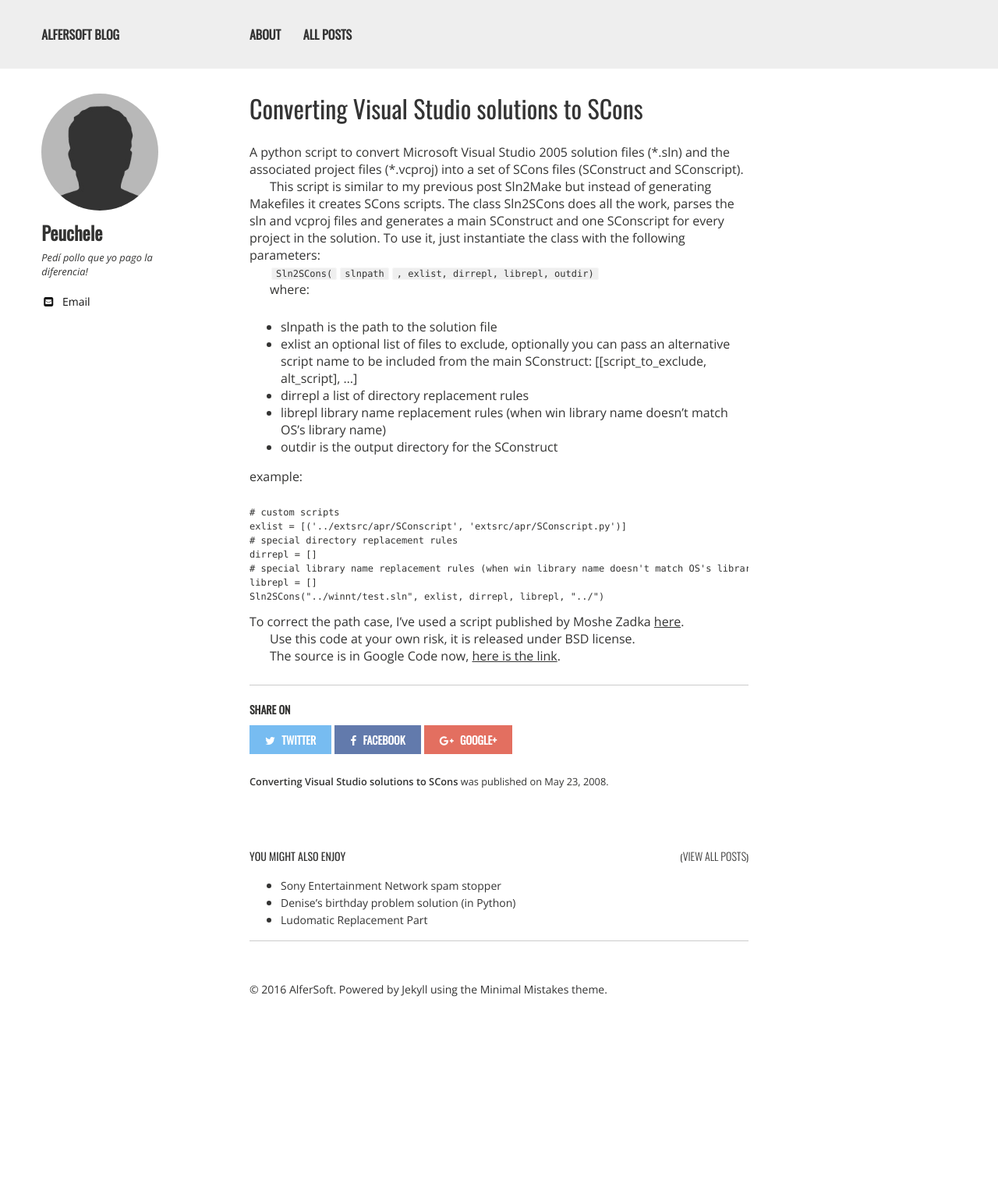
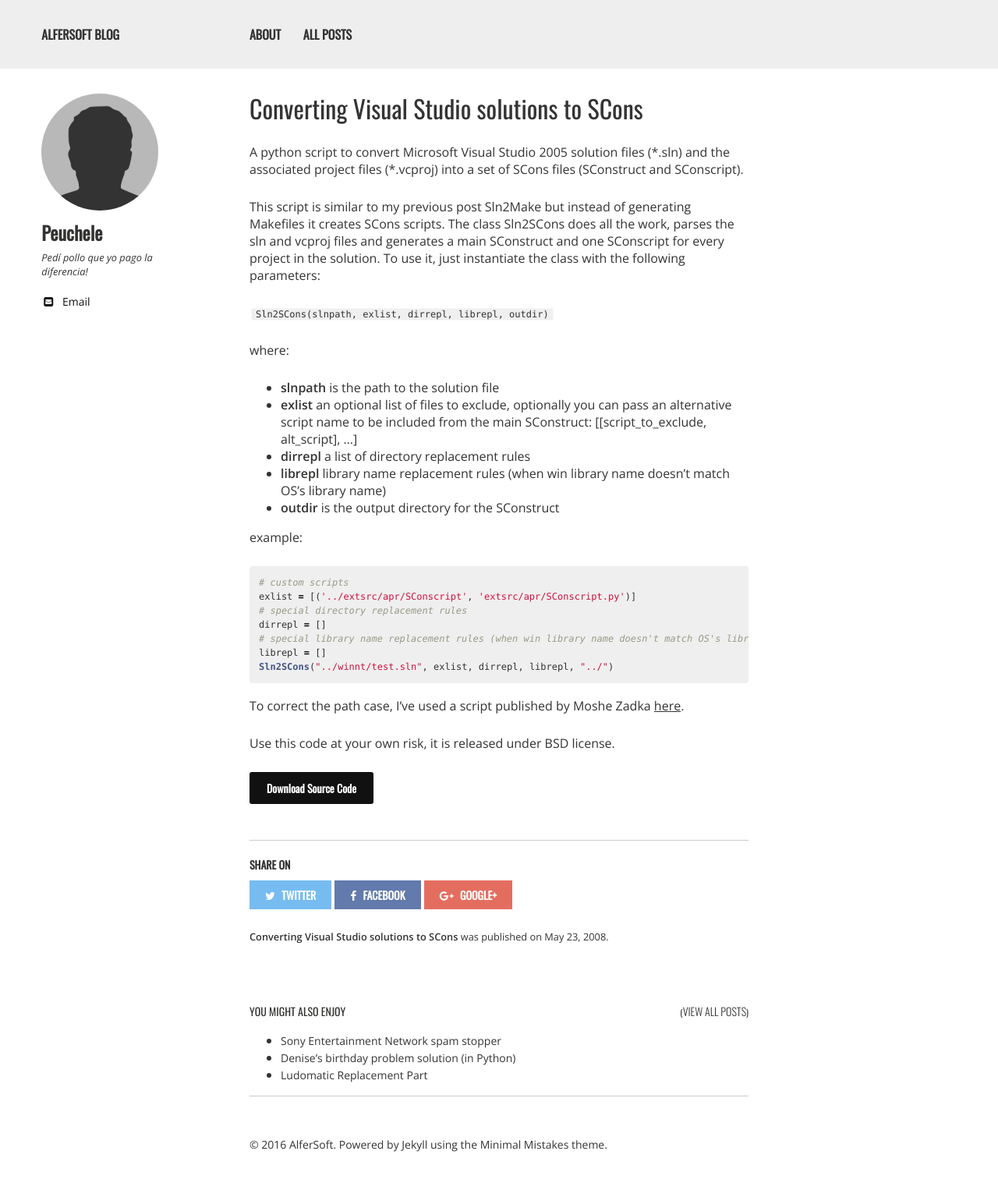
Before and after one commit to fvicente/alfersoft.com.ar, a Jekyll site: the page built from _posts/2008-05-23-converting-visual-studio-solutions-to-scons.md, in a window 1280 px wide. Shown: the whole page at 78% size. Built offline with Jekyll 4.4.1, drawn with Linux system fonts in a browser that asks for light colours; nearby versions of some CDN libraries; comment, search, counter and statistics services are not loaded; before the commit the page ends 1327 px from its top, so only the background shows below that.

Commit message:
Porting posts

```diff
--- a/_posts/2008-05-23-converting-visual-studio-solutions-to-scons.md
+++ b/_posts/2008-05-23-converting-visual-studio-solutions-to-scons.md
@@ -21,29 +21,30 @@ A python script to convert Microsoft Visual Studio 2005 solution files (\*.sln)
 
 This script is similar to my previous post Sln2Make but instead of generating Makefiles it creates SCons scripts. The class Sln2SCons does all the work, parses the sln and vcproj files and generates a main SConstruct and one SConscript for every project in the solution. To use it, just instantiate the class with the following parameters:
 
-`Sln2SCons(``slnpath``, exlist, dirrepl, librepl, outdir)`
+`Sln2SCons(slnpath, exlist, dirrepl, librepl, outdir)`
 
 where:
 
-  * slnpath is the path to the solution file
-  * exlist an optional list of files to exclude, optionally you can pass an alternative script name to be included from the main SConstruct: [[script\_to\_exclude, alt_script], &#8230;]
-  * dirrepl a list of directory replacement rules
-  * librepl library name replacement rules (when win library name doesn&#8217;t match OS&#8217;s library name)
-  * outdir is the output directory for the SConstruct
+  * **slnpath** is the path to the solution file
+  * **exlist** an optional list of files to exclude, optionally you can pass an alternative script name to be included from the main SConstruct: [[script\_to\_exclude, alt_script], &#8230;]
+  * **dirrepl** a list of directory replacement rules
+  * **librepl** library name replacement rules (when win library name doesn&#8217;t match OS&#8217;s library name)
+  * **outdir** is the output directory for the SConstruct
 
 example:
 
-<pre class="brush: python; title: ; notranslate" title=""># custom scripts
+{% highlight python %}
+# custom scripts
 exlist = [('../extsrc/apr/SConscript', 'extsrc/apr/SConscript.py')]
 # special directory replacement rules
 dirrepl = []
 # special library name replacement rules (when win library name doesn't match OS's library name)
 librepl = []
 Sln2SCons("../winnt/test.sln", exlist, dirrepl, librepl, "../")
-</pre>
+{% endhighlight %}
 
 To correct the path case, I&#8217;ve used a script published by Moshe Zadka [here](http://mail.python.org/pipermail/python-list/2000-June/038502.html "Case Correction in Python").
 
 Use this code at your own risk, it is released under BSD license.
 
-The source is in Google Code now, <a title="sln2scons on Google Code" href="http://code.google.com/p/sln2scons/" target="_blank">here is the link</a>.
+<a title="sln2scons on GitHub" markdown="0" href="https://github.com/fvicente/sln2scons/archive/master.zip" class="btn">Download Source Code</a>
--- a/_sass/variables.scss
+++ b/_sass/variables.scss
@@ -8,7 +8,7 @@
 
 $doc-font-size: 16;
 $doc-line-height: 26;
-$paragraph-indent: true !default;
+$paragraph-indent: false;
 /*
 $base-font: 'PT Serif', serif;
 $heading-font: 'PT Sans Narrow', sans-serif;
```
Also changed, not shown: _posts/2008-05-23-converting-vs-solution-and-projects-to-makefiles.md (+16 -9 lines), _posts/2008-05-26-code-optimization-for-rxtx.md (+18 -15 lines), _posts/2008-06-04-slice-and-rotate-images-with-cutnrot.md (+16 -31 lines), images/cutnrot.jpg (added), images/db25.jpg (added), 1 other file.
